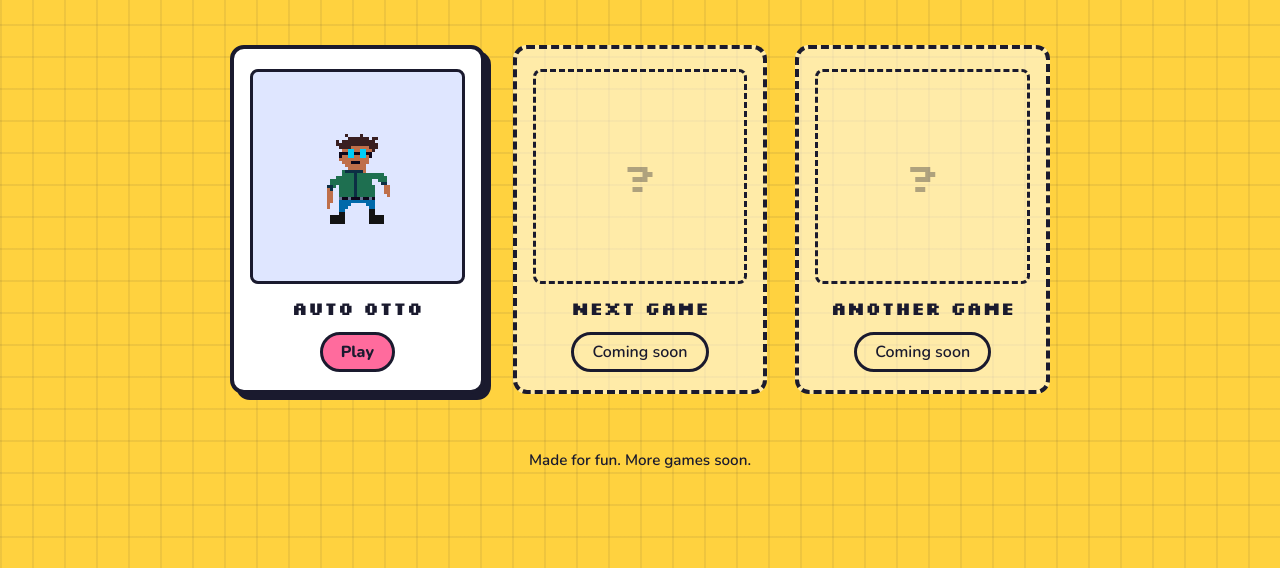
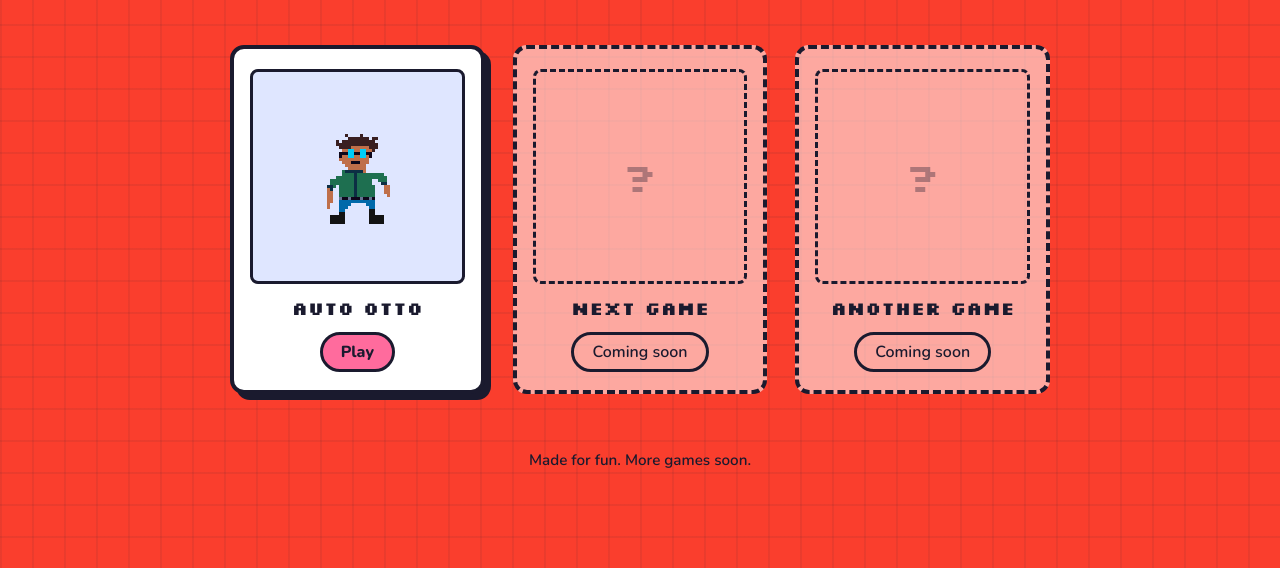
Before and after one commit to GhostKiller9/DJ_Games_Site, a plain HTML site: page index.html in a window 1280 px wide. Shown: the part 232-800 px from the top of the page. Drawn offline with nearby package versions, Linux system fonts and the light colour scheme.

Commit message:
Changed yellow to red

```diff
--- a/style.css
+++ b/style.css
@@ -1,6 +1,6 @@
 :root {
   --ink: #1a1a2e;
-  --sun: #ffd23f;
+  --sun: #fa3e2d;
   --paper: #ffffff;
   --blue: #3a5bff;
   --pink: #ff6b9d;
```
